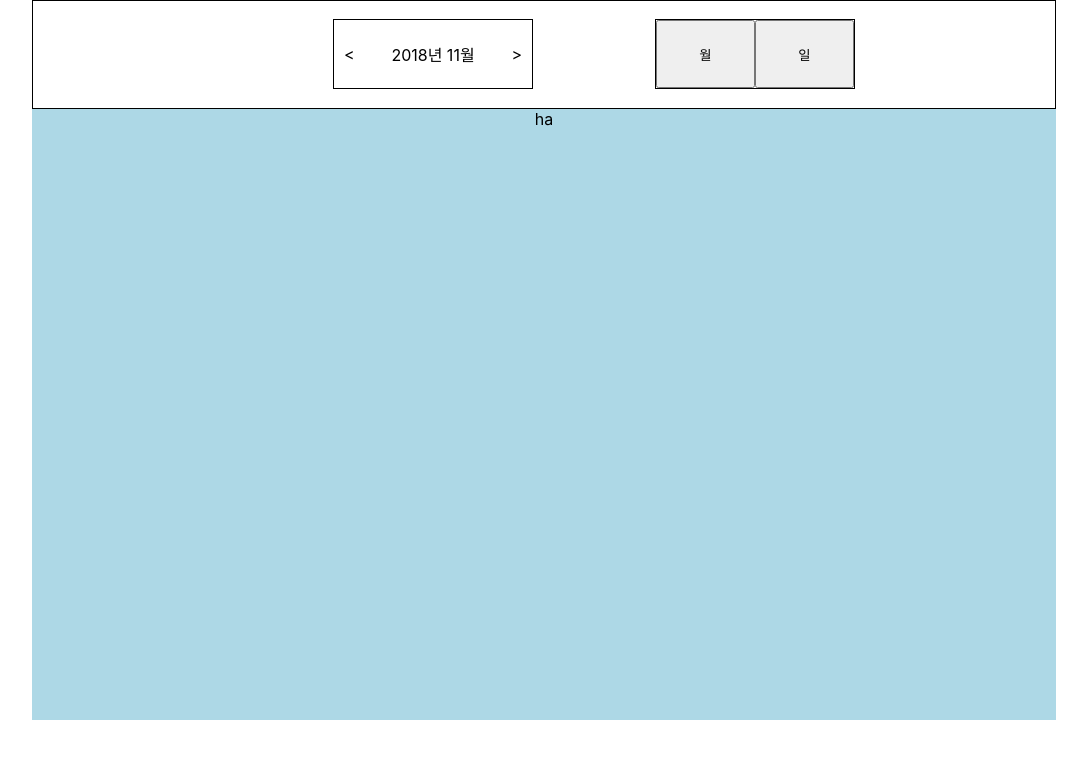
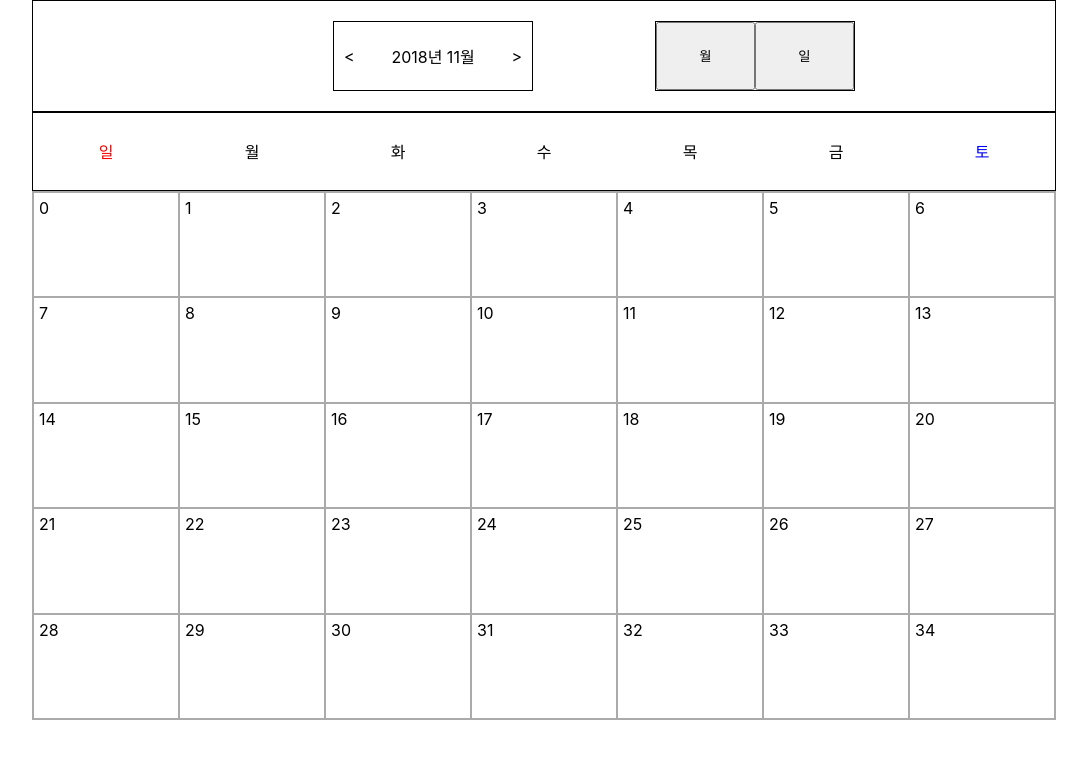
Before and after one commit to yangwooseong/Calendar-App, a website built with webpack: page web/dist/index.html in a window 1280 px wide. Shown: the whole page, without its empty margins (96-1183 px from the left). Built offline with nearby package versions, Linux system fonts and the light colour scheme.

Commit message:
add calendar content layout

```diff
--- a/web/src/_components/MainContainer.module.scss
+++ b/web/src/_components/MainContainer.module.scss
@@ -1,7 +1,44 @@
 .calendar {
   width: 100%;
+  height: 700px;
+
+  display: flex;
+  flex-direction: column;
+}
+.calendar-header {
+  width: 100%;
+  border: 1px solid black;
+  display: flex;
+  height: 15%;
+  align-items: center;
+  justify-content: center;
+  span {
+    width: 100%;
+    text-align: center;
+  }
+  span:nth-child(1) {
+    color: red;
+  }
+  span:nth-child(7) {
+    color: blue;
+  }
+}
+
+.calendar-content {
+  border-top: 2px solid #aaa;
+  border-left: 2px solid #aaa;
+  display: grid;
+  grid-template-rows: repeat(5, 1fr);
+  grid-template-columns: repeat(7, 1fr);
+  width: 100%;
   height: 100%;
-  background-color: lightblue;
-  display: flex;
-  justify-content: center;
+
+  .td {
+    justify-content: center;
+    width: 100%;
+    padding: 5px 0 0 5px;
+    margin: 0px;
+    border-right: 2px solid #aaa;
+    border-bottom: 2px solid #aaa;
+  }
 }
--- a/web/src/_components/MainContainer.ts
+++ b/web/src/_components/MainContainer.ts
@@ -1,14 +1,38 @@
 import styles from './MainContainer.module.scss'
 import classNames from 'classnames/bind'
+const cx = classNames.bind(styles)
 
 export default class MainContainer {
   constructor($target: HTMLElement) {
     const calendar = document.createElement('section')
-    const cx = classNames.bind(styles)
     calendar.className = cx('calendar')
+    this.addCalendarHeader(calendar)
+    this.addCalendarContent(calendar)
+
     $target.appendChild(calendar)
+  }
 
-    console.log(document.querySelector(`.${cx('main-page')}`))
-    calendar.innerText = 'ha'
+  addCalendarHeader($target: HTMLElement) {
+    const arr = ['일', '월', '화', '수', '목', '금', '토']
+    const dayHeader = document.createElement('header')
+    dayHeader.className = cx('calendar-header')
+    $target.appendChild(dayHeader)
+    arr.forEach((day, idx) => {
+      const span: HTMLSpanElement = document.createElement('span')
+      span.innerText = day
+      dayHeader.appendChild(span)
+    })
+  }
+
+  addCalendarContent($target: HTMLElement) {
+    const content = document.createElement('section')
+    content.className = cx('calendar-content')
+    $target.appendChild(content)
+    for (let i = 0; i < 35; i++) {
+      const td = document.createElement('span')
+      td.className = cx('td')
+      td.innerText = i.toString()
+      content.appendChild(td)
+    }
   }
 }
```
